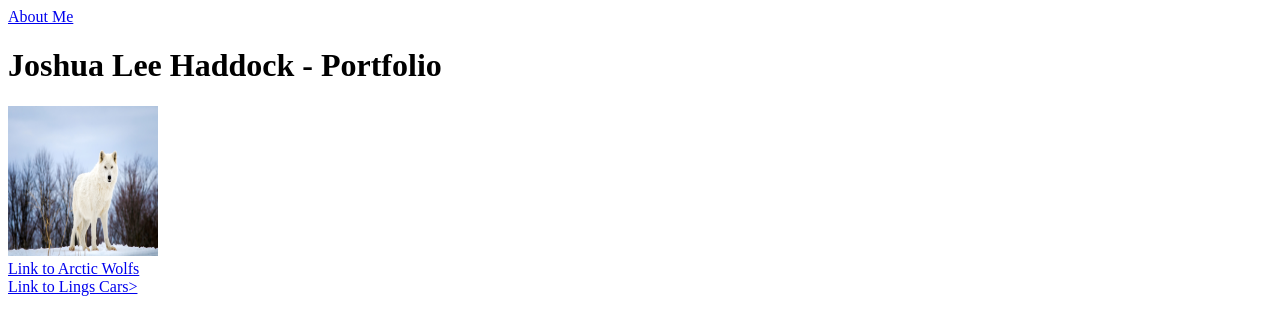
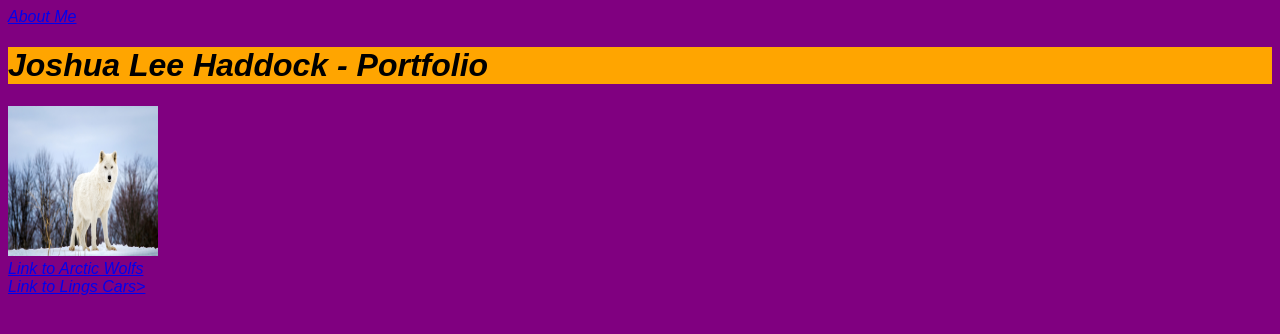
Before and after one commit to JoshuaHaddock/HTML, a plain HTML site: page index.html in a window 1280 px wide. Drawn offline with Linux system fonts and the light colour scheme.

Commit message:
Added css

```diff
--- a/index.html
+++ b/index.html
@@ -23,6 +23,7 @@
 <!DOCTYPE html>
 <html lang="en">
 <head>
+    <link rel="stylesheet" type="text/css" href="main.css">
     <meta charset="UTF-8">
     <meta http-equiv="X-UA-Compatible" content="IE=edge">
     <meta name="viewport" content="width=device-width, initial-scale=1.0">
@@ -34,7 +35,7 @@
             <a href="aboutMe.html">About Me</a>
         </nav>
     </div>
-<div>
+<div class="list">
 <h1>Joshua Lee Haddock - Portfolio</h1>
 </div>
 
--- /dev/null
+++ b/main.css
@@ -0,0 +1,9 @@
+body {
+    background-color: purple;
+    font-style: italic;
+    font-family: fantasy
+}
+
+.list {
+    background-color: orange;
+}
```
